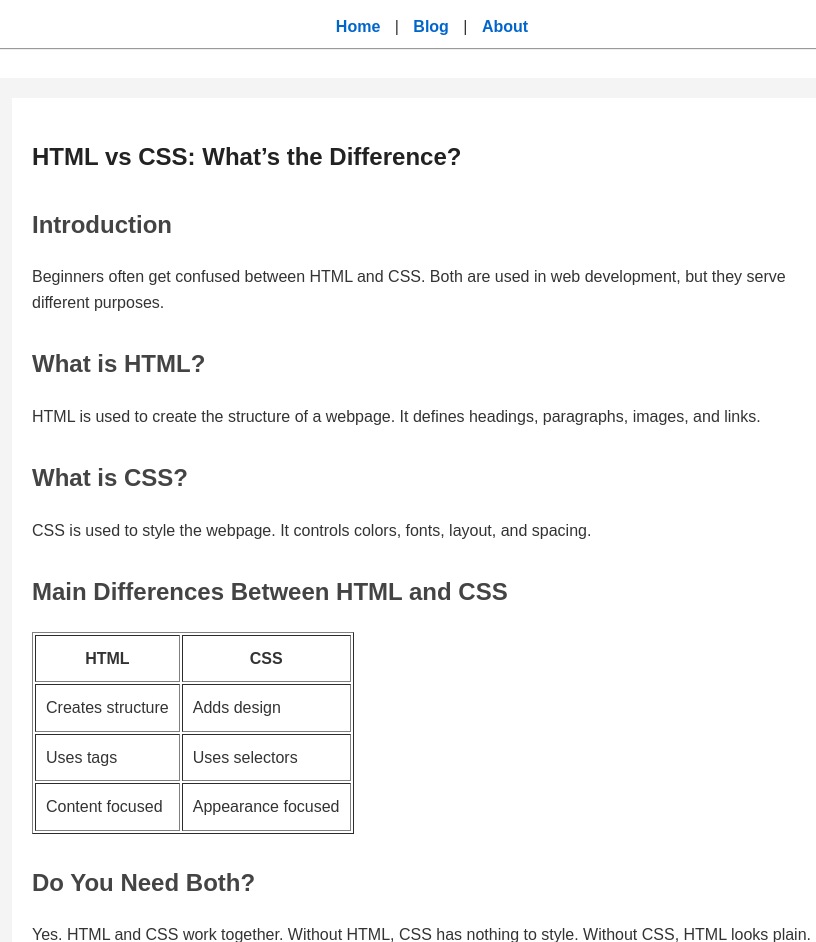
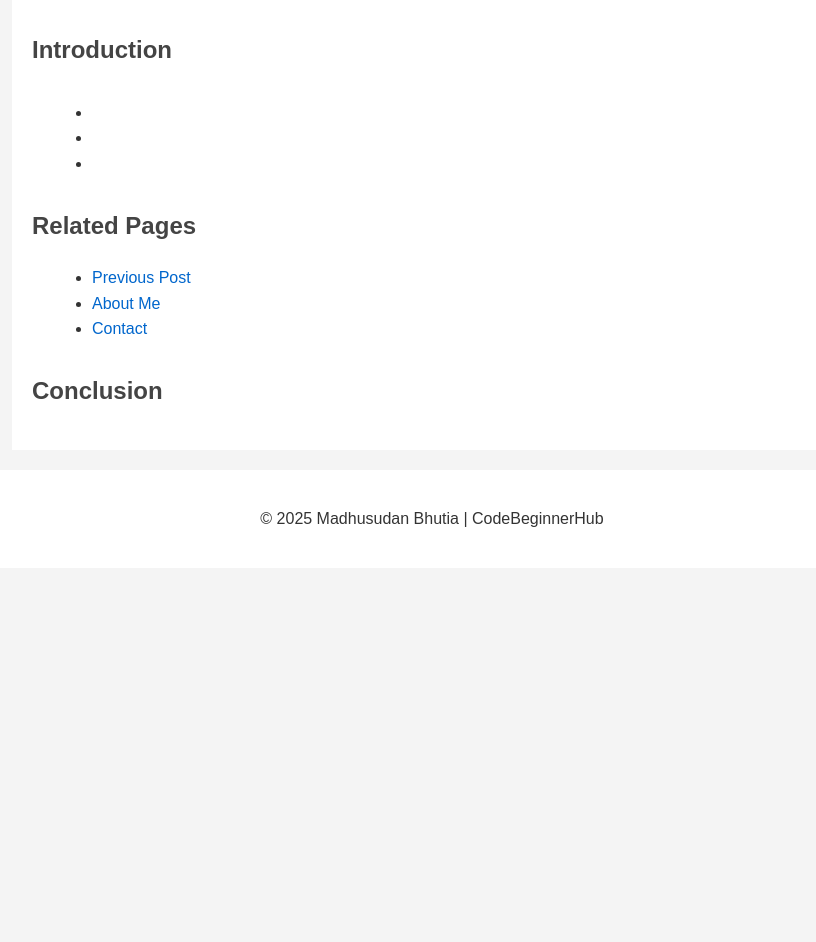
Before and after one commit to madhusudanbhutia06/codebeginnerhub, a plain HTML site: page post2.html in a window 1280 px wide. Shown: the part 100-1042 px from the top of the page, without its empty margins (208-1024 px from the left). After the commit the page ends 800 px from the top, so only its background shows below. Drawn offline with Linux system fonts and the light colour scheme.

Commit message:
Add files via upload

```diff
--- a/post2.html
+++ b/post2.html
@@ -4,86 +4,79 @@
 <head>
     <meta charset="UTF-8">
     <meta name="viewport" content="width=device-width, initial-scale=1.0">
-    <title>HTML vs CSS: What’s the Difference?</title>
-    <meta name="description"
-        content="Understand the difference between HTML and CSS. A beginner-friendly comparison guide for web development.">
-    <meta name="keywords" content="HTML, CSS, Web Development, Beginner Guide, Coding, CodeBeginnerHub">
+
+    <!-- SEO Meta Tags -->
+    <title><!-- BLOG TITLE HERE --></title>
+    <meta name="description" content="<!-- 150–160 characters SEO description here -->">
+    <meta name="keywords" content="<!-- main keyword, secondary keyword, related keyword -->">
     <meta name="author" content="Madhusudan Bhutia">
+
+    <!-- CSS -->
     <link rel="stylesheet" href="style.css">
 </head>
 
 <body>
 
     <header>
-        <h1>CodeBeginnerHub</h1>
-
-        <nav>
-            <a href="index.html">Home</a> |
-            <a href="post1.html">Blog</a> |
-            <a href="about.html">About</a>
-        </nav>
-
-        <hr>
+        <h1><!-- BLOG MAIN HEADING (H1) --></h1>
     </header>
 
-    <article>
-        <h1>HTML vs CSS: What’s the Difference?</h1>
+    <main>
 
+        <!-- INTRODUCTION -->
+        <section>
             <h2>Introduction</h2>
             <p>
-            Beginners often get confused between HTML and CSS.
-            Both are used in web development, but they serve different purposes.
+                <!-- 3–4 lines intro: problem + solution + value -->
             </p>
+        </section>
 
-        <h2>What is HTML?</h2>
+        <!-- MAIN CONTENT -->
+        <section>
+            <h2><!-- Subheading 1 (H2) --></h2>
             <p>
-            HTML is used to create the structure of a webpage.
-            It defines headings, paragraphs, images, and links.
+                <!-- Explain concept clearly -->
             </p>
+        </section>
 
-        <h2>What is CSS?</h2>
+        <section>
+            <h2><!-- Subheading 2 (H2) --></h2>
+            <ul>
+                <li><!-- Point 1 --></li>
+                <li><!-- Point 2 --></li>
+                <li><!-- Point 3 --></li>
+            </ul>
+        </section>
+
+        <section>
+            <h2><!-- Subheading 3 (H2) --></h2>
             <p>
-            CSS is used to style the webpage.
-            It controls colors, fonts, layout, and spacing.
+                <!-- Examples / explanation -->
             </p>
+        </section>
 
-        <h2>Main Differences Between HTML and CSS</h2>
+        <!-- INTERNAL LINKS -->
+        <section>
+            <h2>Related Pages</h2>
+            <ul>
+                <li><a href="post1.html">Previous Post</a></li>
+                <li><a href="about.html">About Me</a></li>
+                <li><a href="contact.html">Contact</a></li>
+            </ul>
+        </section>
 
-        <table border="1" cellpadding="10">
-            <tr>
-                <th>HTML</th>
-                <th>CSS</th>
-            </tr>
-            <tr>
-                <td>Creates structure</td>
-                <td>Adds design</td>
-            </tr>
-            <tr>
-                <td>Uses tags</td>
-                <td>Uses selectors</td>
-            </tr>
-            <tr>
-                <td>Content focused</td>
-                <td>Appearance focused</td>
-            </tr>
-        </table>
-
-        <h2>Do You Need Both?</h2>
-        <p>
-            Yes. HTML and CSS work together.
-            Without HTML, CSS has nothing to style.
-            Without CSS, HTML looks plain.
-        </p>
-
+        <!-- CONCLUSION -->
+        <section>
             <h2>Conclusion</h2>
             <p>
-            HTML and CSS are the first two technologies every web developer should learn.
+                <!-- Summary + motivation + next step -->
             </p>
-    </article>
+        </section>
+
+    </main>
 
     <footer>
-        <hr>
-        <p>© 2025 CodeBeginnerHub</p>
+        <p>© 2025 Madhusudan Bhutia | CodeBeginnerHub</p>
     </footer>
 
 </body>
```
Lines whose indentation alone changed are shown as unchanged.
